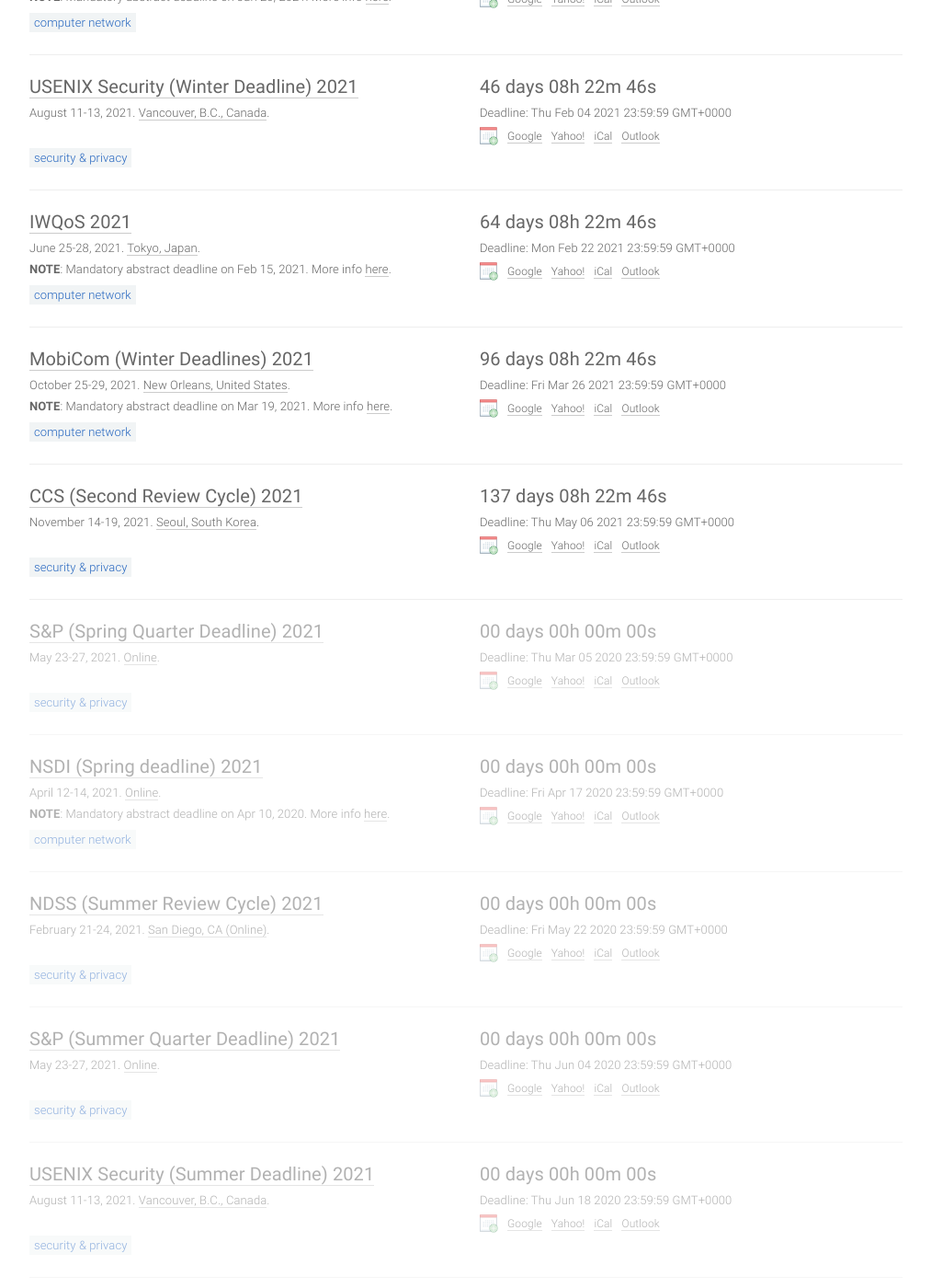
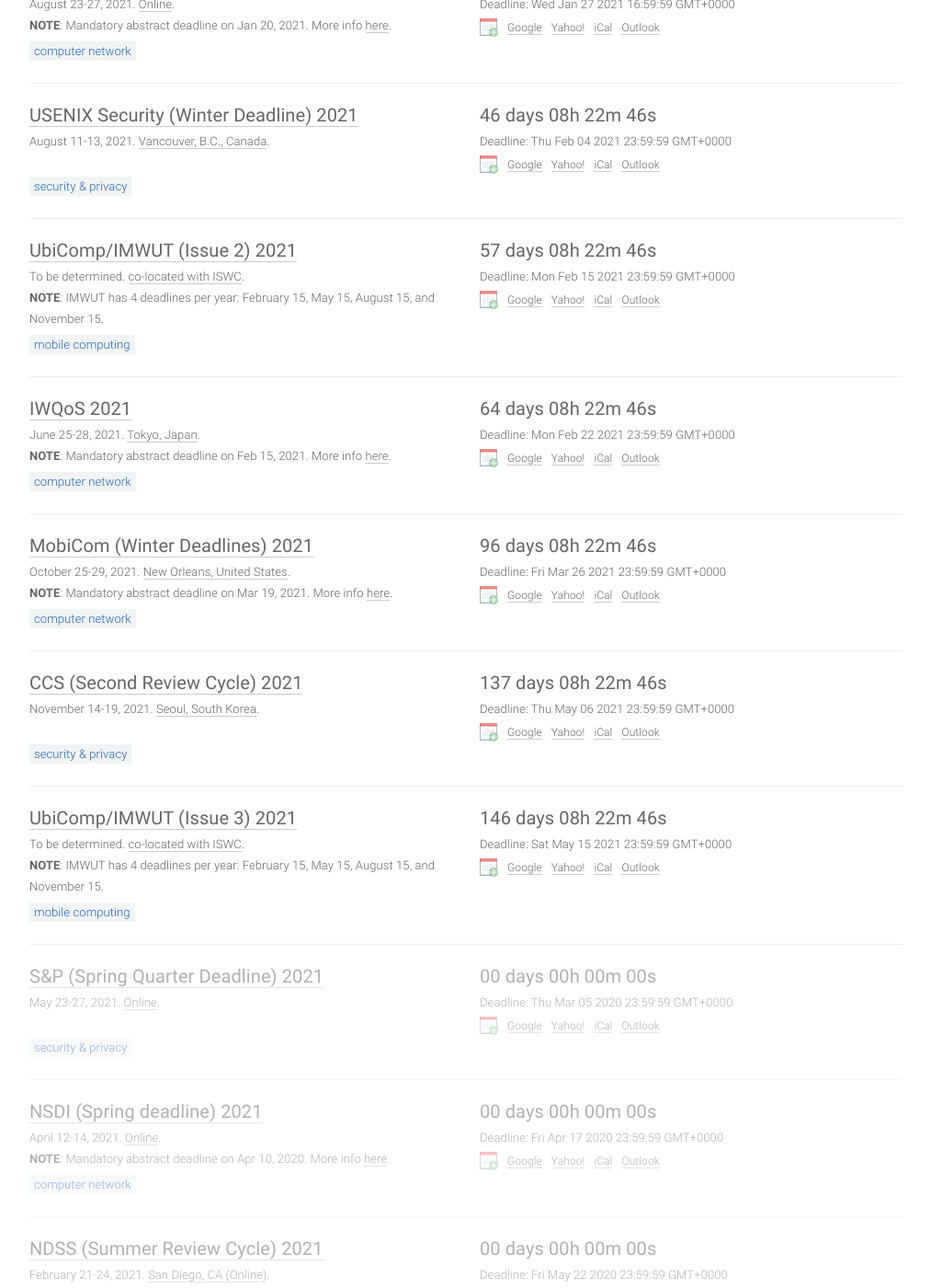
Before and after one commit to imtypist/conf-deadlines, a Jekyll site: the page built from index.html, in a window 1280 px wide and 1400 px high, scrolled down 754 px. Shown: the whole window at 92% size, without its empty margins (133-1146 px from the left). Built offline with Jekyll 4.4.1, drawn with Linux system fonts in a browser that asks for light colours; some of the changed text lies outside the part shown.

Commit message:
add UbiComp/IMWUT

```diff
--- a/_data/conferences.yml
+++ b/_data/conferences.yml
@@ -240,3 +240,49 @@
   date: August 11-13, 2021
   place: Vancouver, B.C., Canada
   sub: SP
+
+  # Mobile Computing
+
+- title: UbiComp/IMWUT (Issue 4)
+  year: 2021
+  id: ubicomp-issue4
+  link: http://imwut.acm.org/
+  deadline: '2020-8-15 23:59:59'
+  timezone: UTC-12
+  date: To be determined
+  place: co-located with ISWC
+  sub: MC
+  note: '<b>NOTE</b>: IMWUT has 4 deadlines per year: February 15, May 15, August 15, and November 15.'
+
+- title: UbiComp/IMWUT (Issue 1)
+  year: 2021
+  id: ubicomp-issue1
+  link: http://imwut.acm.org/
+  deadline: '2020-11-15 23:59:59'
+  timezone: UTC-12
+  date: To be determined
+  place: co-located with ISWC
+  sub: MC
+  note: '<b>NOTE</b>: IMWUT has 4 deadlines per year: February 15, May 15, August 15, and November 15.'
+
+- title: UbiComp/IMWUT (Issue 2)
+  year: 2021
+  id: ubicomp-issue2
+  link: http://imwut.acm.org/
+  deadline: '2021-2-15 23:59:59'
+  timezone: UTC-12
+  date: To be determined
+  place: co-located with ISWC
+  sub: MC
+  note: '<b>NOTE</b>: IMWUT has 4 deadlines per year: February 15, May 15, August 15, and November 15.'
+
+- title: UbiComp/IMWUT (Issue 3)
+  year: 2021
+  id: ubicomp-issue3
+  link: http://imwut.acm.org/
+  deadline: '2021-5-15 23:59:59'
+  timezone: UTC-12
+  date: To be determined
+  place: co-located with ISWC
+  sub: MC
+  note: '<b>NOTE</b>: IMWUT has 4 deadlines per year: February 15, May 15, August 15, and November 15.'
--- a/_data/types.yml
+++ b/_data/types.yml
@@ -5,3 +5,5 @@
   sub: CN
 - name: Security & Privacy
   sub: SP
+- name: Mobile Computing
+  sub: MC
```
